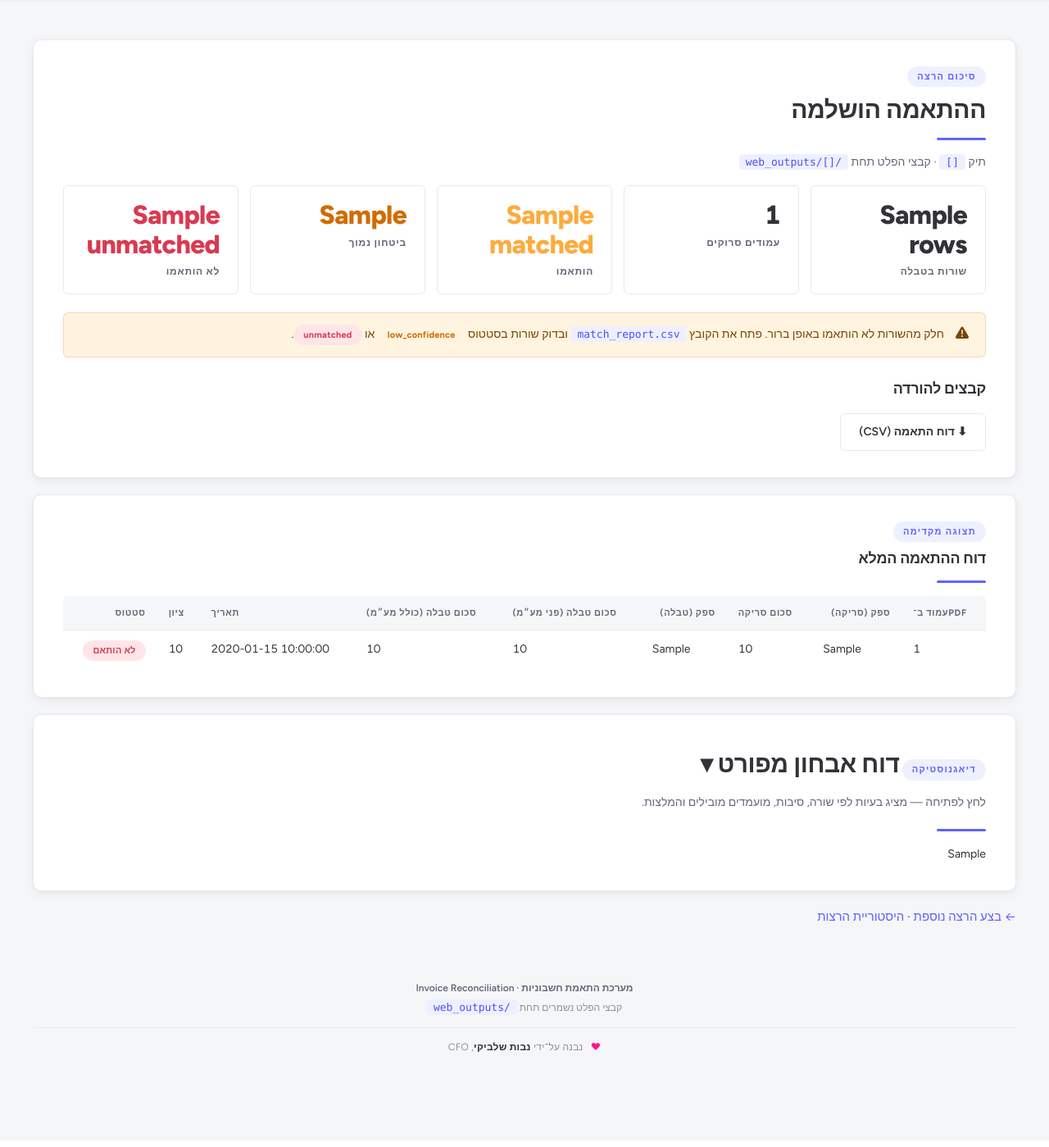
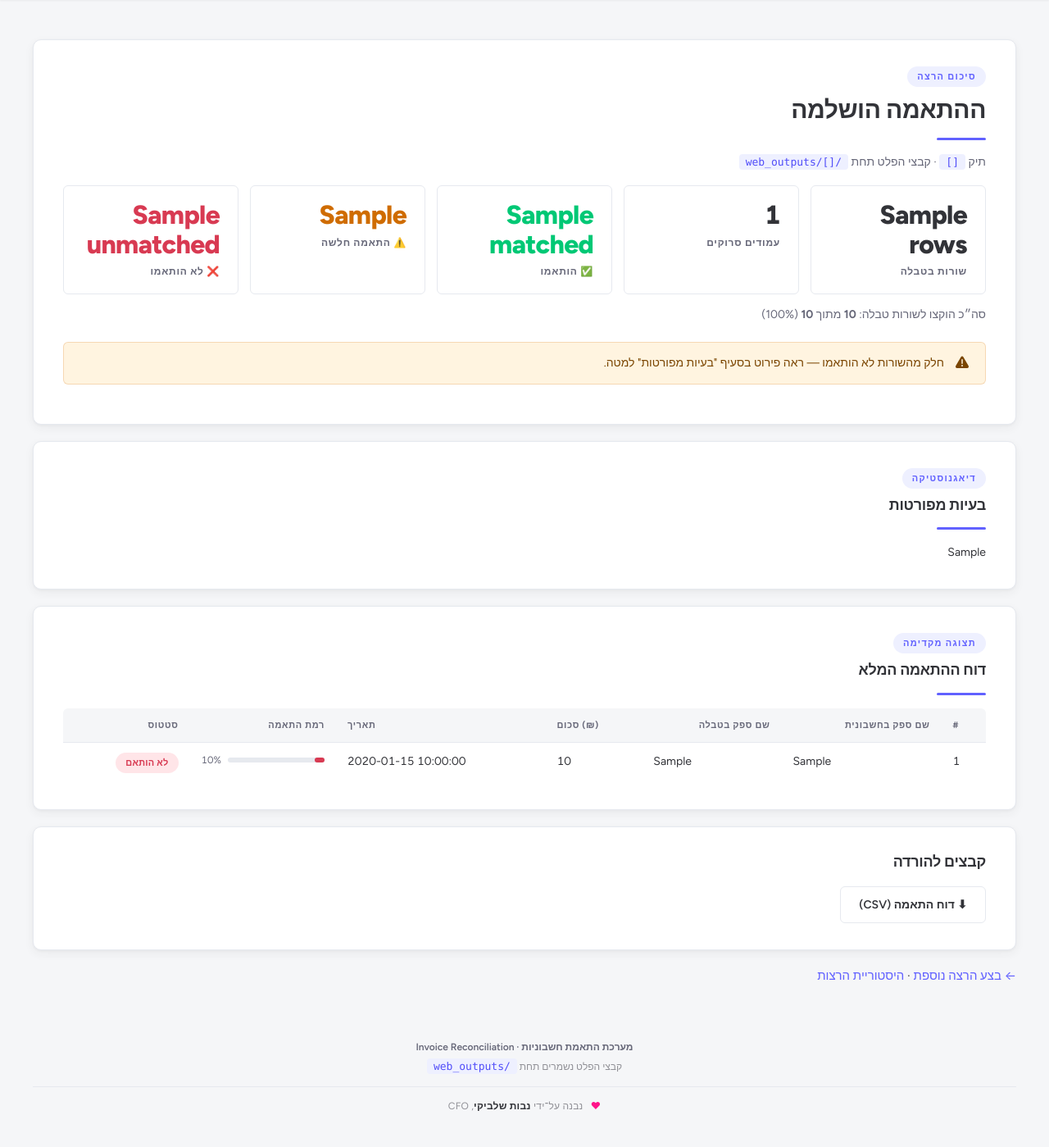
Before and after one commit to itailironne/invoice-ocr-matcher, a Flask app: template templates/results.html in a window 1280 px wide. Shown: the part 75-1474 px from the top of the page at 82% size. Before the commit the page ends 1358 px from the top, so only its background shows below. Run offline with Flask 3, Linux system fonts and the light colour scheme; the template is opened without the code that fills it: most values are stand-ins (such as "Sample title", 1, 10 or a date in 2020); some libraries are stand-ins or nearby versions.

Commit message:
Redesign results page: clearer columns, stats first, issues second
- Reorder: stats → detailed issues → match table → downloads
- Remove empty columns (scan amount, table amount with VAT)
- Rename columns to plain Hebrew (שם ספק בחשבונית, סכום ₪, etc.)
- Replace numeric score with colored progress bar
- Add percentage summary line (סה״כ הוקצו)

Co-Authored-By: Claude Sonnet 4.6 <noreply@anthropic.com>

```diff
--- a/templates/results.html
+++ b/templates/results.html
@@ -1,6 +1,8 @@
 {% extends "base.html" %}
 {% block title %}תוצאות · התאמת חשבוניות{% endblock %}
 {% block content %}
+
+{# ── 1. STATS SUMMARY ── #}
 <div class="card">
   <div class="eyebrow">סיכום הרצה</div>
   <h2>ההתאמה הושלמה</h2>
@@ -10,15 +12,23 @@
   <div class="summary">
     <div class="stat"><div class="n">{{ summary.rows }}</div><div class="label">שורות בטבלה</div></div>
     <div class="stat"><div class="n">{{ summary.pages }}</div><div class="label">עמודים סרוקים</div></div>
-    <div class="stat"><div class="n gold">{{ summary.matched }}</div><div class="label">הותאמו</div></div>
-    <div class="stat"><div class="n" style="color: var(--warn);">{{ summary.low_confidence }}</div><div class="label">ביטחון נמוך</div></div>
-    <div class="stat"><div class="n" style="color: var(--err);">{{ summary.unmatched }}</div><div class="label">לא הותאמו</div></div>
+    <div class="stat"><div class="n" style="color:var(--green);">{{ summary.matched }}</div><div class="label">✅ הותאמו</div></div>
+    <div class="stat"><div class="n" style="color:var(--warn);">{{ summary.low_confidence }}</div><div class="label">⚠️ התאמה חלשה</div></div>
+    <div class="stat"><div class="n" style="color:var(--err);">{{ summary.unmatched }}</div><div class="label">❌ לא הותאמו</div></div>
   </div>
+
+  {% set total = summary.matched + summary.low_confidence + summary.unmatched %}
+  {% if total > 0 %}
+  <p class="muted" style="margin-top:14px;">
+    סה״כ הוקצו לשורות טבלה: <strong>{{ summary.matched + summary.low_confidence }}</strong> מתוך <strong>{{ total }}</strong>
+    ({{ (((summary.matched + summary.low_confidence) / total) * 100) | int }}%)
+  </p>
+  {% endif %}
 
   {% if summary.unmatched or summary.low_confidence %}
   <div class="alert warn" style="margin-top: 22px">
     <svg class="alert-icon" viewBox="0 0 20 20" fill="currentColor"><path fill-rule="evenodd" d="M8.485 2.495c.673-1.167 2.357-1.167 3.03 0l6.28 10.875c.673 1.167-.17 2.625-1.516 2.625H3.72c-1.347 0-2.189-1.458-1.515-2.625L8.485 2.495zM10 5a.75.75 0 01.75.75v4.5a.75.75 0 01-1.5 0v-4.5A.75.75 0 0110 5zm0 9a1 1 0 100-2 1 1 0 000 2z" clip-rule="evenodd"/></svg>
-    <div>חלק מהשורות לא הותאמו באופן ברור. פתח את הקובץ <code>match_report.csv</code> ובדוק שורות בסטטוס <span class="badge warn">low_confidence</span> או <span class="badge err">unmatched</span>.</div>
+    <div>חלק מהשורות לא הותאמו — ראה פירוט בסעיף "בעיות מפורטות" למטה.</div>
   </div>
   {% else %}
   <div class="alert ok" style="margin-top: 22px">
@@ -26,33 +36,47 @@
     <div>כל שורות הטבלה הותאמו לעמודי הסריקה בהצלחה.</div>
   </div>
   {% endif %}
+</div>
 
-  <h3>קבצים להורדה</h3>
-  <div class="downloads">
-    {% if out_pdf %}<a class="button gold" href="{{ url_for('download', job=job, filename=out_pdf) }}">⬇ קובץ ה־PDF הממוין</a>{% endif %}
-    <a class="button ghost" href="{{ url_for('download', job=job, filename=out_csv) }}">⬇ דוח התאמה (CSV)</a>
-    {% if extracted_csv %}<a class="button ghost" href="{{ url_for('download', job=job, filename=extracted_csv) }}">⬇ שדות מהסריקות (CSV)</a>{% endif %}
-    {% if table_csv %}<a class="button ghost" href="{{ url_for('download', job=job, filename=table_csv) }}">⬇ שדות מהטבלה (CSV)</a>{% endif %}
-    {% if report_md_filename %}<a class="button ghost" href="{{ url_for('download', job=job, filename=report_md_filename) }}">⬇ דוח אבחון (MD)</a>{% endif %}
+{# ── 2. DETAILED ISSUES ── #}
+{% if report_html %}
+<div class="card">
+  <div class="eyebrow">דיאגנוסטיקה</div>
+  <h3 style="margin-top:0">בעיות מפורטות</h3>
+  <hr class="gold">
+  <div class="report-body">
+    {{ report_html|safe }}
   </div>
 </div>
+<style>
+  .report-body { font-size: 14px; line-height: 1.7; }
+  .report-body h1 { font-size: 22px; margin-top: 0; }
+  .report-body h2 { font-size: 18px; margin-top: 28px; color: var(--ink); border-bottom: 1px solid var(--rule); padding-bottom: 6px; }
+  .report-body h3 { font-size: 15px; margin-top: 20px; color: var(--ink); }
+  .report-body h4 { font-size: 14px; margin-top: 14px; color: var(--ink-2); background: var(--paper-edge); padding: 6px 10px; border-inline-start: 3px solid var(--gold); }
+  .report-body ul { padding-inline-start: 24px; }
+  .report-body code { background: var(--gold-soft); padding: 2px 6px; border-radius: 2px; font-size: 12px; }
+  .report-body em { color: var(--muted); font-style: normal; font-size: 13px; }
+  .report-body strong { color: var(--ink); }
+  .report-body hr { border: 0; border-top: 1px solid var(--rule); margin: 20px 0; }
+</style>
+{% endif %}
 
+{# ── 3. MATCH TABLE ── #}
 {% if report_rows %}
 <div class="card">
   <div class="eyebrow">תצוגה מקדימה</div>
-  <h3 style="margin-top:0">{{ '50 השורות הראשונות מ־match_report' if report_rows|length == 50 else 'דוח ההתאמה המלא' }}</h3>
+  <h3 style="margin-top:0">{{ '50 השורות הראשונות' if report_rows|length == 50 else 'דוח ההתאמה המלא' }}</h3>
   <hr class="gold">
   <table>
     <thead>
       <tr>
-        <th class="num">עמוד ב־PDF</th>
-        <th>ספק (סריקה)</th>
-        <th class="num">סכום סריקה</th>
-        <th>ספק (טבלה)</th>
-        <th class="num">סכום טבלה (פני מע״מ)</th>
-        <th class="num">סכום טבלה (כולל מע״מ)</th>
+        <th class="num">#</th>
+        <th>שם ספק בחשבונית</th>
+        <th>שם ספק בטבלה</th>
+        <th class="num">סכום (₪)</th>
         <th class="num">תאריך</th>
-        <th class="num">ציון</th>
+        <th>רמת התאמה</th>
         <th>סטטוס</th>
       </tr>
     </thead>
@@ -61,12 +85,18 @@
       <tr>
         <td class="num">{{ r.output_page or loop.index }}</td>
         <td dir="auto">{{ r.scan_supplier or r.supplier or '—' }}</td>
-        <td class="num">{{ r.scan_amount or '—' }}</td>
         <td dir="auto">{{ r.table_supplier or r.supplier or '—' }}</td>
         <td class="num">{{ r.table_amount_pre_vat or r.amount or '—' }}</td>
-        <td class="num">{{ r.table_amount_with_vat or '—' }}</td>
         <td class="num">{{ r.table_date or r.date or '—' }}</td>
-        <td class="num">{{ r.match_score }}</td>
+        <td>
+          {% set score = r.match_score | float %}
+          <div style="display:flex; align-items:center; gap:8px;">
+            <div style="flex:1; height:6px; background:var(--rule); border-radius:999px; min-width:60px;">
+              <div style="width:{{ score }}%; height:100%; border-radius:999px; background:{% if score >= 75 %}var(--green){% elif score >= 50 %}var(--gold){% else %}var(--err){% endif %};"></div>
+            </div>
+            <span style="font-size:12px; color:var(--muted); font-variant-numeric:tabular-nums;">{{ score | int }}%</span>
+          </div>
+        </td>
         <td>
           {% if r.status == 'matched' %}<span class="badge ok">הותאם</span>
           {% elif r.status == 'low_confidence' %}<span class="badge warn">ביטחון נמוך</span>
@@ -80,32 +110,17 @@
 </div>
 {% endif %}
 
-{% if report_html %}
-<details class="card" {% if summary.unmatched or summary.low_confidence %}open{% endif %}>
-  <summary style="cursor: pointer; list-style: none; outline: none;">
-    <div class="eyebrow">דיאגנוסטיקה</div>
-    <h2 style="display:inline-block; margin: 4px 0 0">דוח אבחון מפורט ▾</h2>
-    <p class="muted" style="margin: 6px 0 0">לחץ לפתיחה — מציג בעיות לפי שורה, סיבות, מועמדים מובילים והמלצות.</p>
-  </summary>
-  <hr class="gold">
-  <div class="report-body">
-    {{ report_html|safe }}
+{# ── 4. DOWNLOADS ── #}
+<div class="card">
+  <h3 style="margin-top:0">קבצים להורדה</h3>
+  <div class="downloads">
+    {% if out_pdf %}<a class="button gold" href="{{ url_for('download', job=job, filename=out_pdf) }}">⬇ קובץ ה־PDF הממוין</a>{% endif %}
+    <a class="button ghost" href="{{ url_for('download', job=job, filename=out_csv) }}">⬇ דוח התאמה (CSV)</a>
+    {% if extracted_csv %}<a class="button ghost" href="{{ url_for('download', job=job, filename=extracted_csv) }}">⬇ שדות מהסריקות (CSV)</a>{% endif %}
+    {% if table_csv %}<a class="button ghost" href="{{ url_for('download', job=job, filename=table_csv) }}">⬇ שדות מהטבלה (CSV)</a>{% endif %}
+    {% if report_md_filename %}<a class="button ghost" href="{{ url_for('download', job=job, filename=report_md_filename) }}">⬇ דוח אבחון (MD)</a>{% endif %}
   </div>
-</details>
-<style>
-  .report-body { font-size: 14px; line-height: 1.7; }
-  .report-body h1 { font-size: 22px; margin-top: 0; }
-  .report-body h2 { font-size: 18px; margin-top: 28px; color: var(--ink); border-bottom: 1px solid var(--rule); padding-bottom: 6px; }
-  .report-body h3 { font-size: 15px; margin-top: 20px; color: var(--ink); }
-  .report-body h4 { font-size: 14px; margin-top: 14px; color: var(--ink-2); background: var(--paper-edge); padding: 6px 10px; border-inline-start: 3px solid var(--gold); }
-  .report-body ul { padding-inline-start: 24px; }
-  .report-body code { background: var(--gold-soft); padding: 2px 6px; border-radius: 2px; font-size: 12px; }
-  .report-body em { color: var(--muted); font-style: normal; font-size: 13px; }
-  .report-body strong { color: var(--ink); }
-  .report-body hr { border: 0; border-top: 1px solid var(--rule); margin: 20px 0; }
-  details > summary::-webkit-details-marker { display: none; }
-</style>
-{% endif %}
+</div>
 
 <p><a href="{{ url_for('index') }}">← בצע הרצה נוספת</a> · <a href="{{ url_for('list_runs') }}">היסטוריית הרצות</a></p>
 {% endblock %}
```
